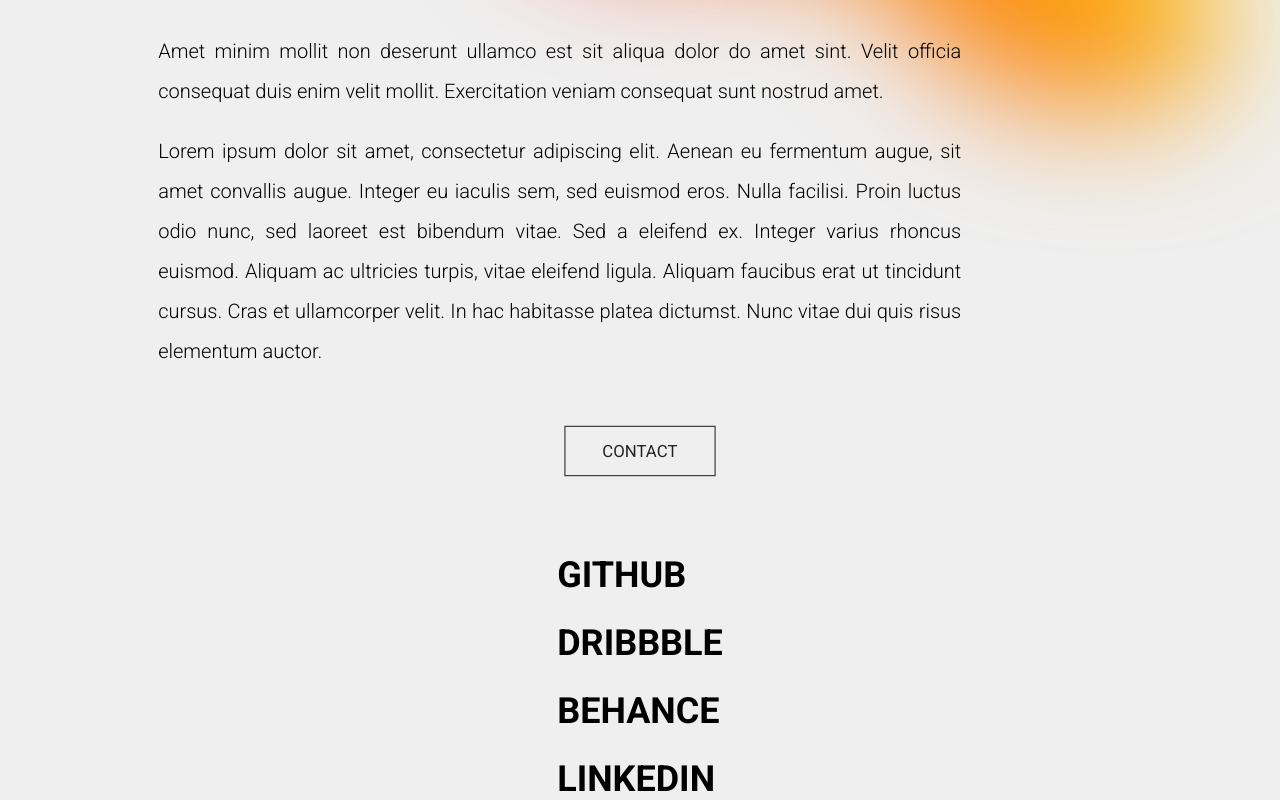
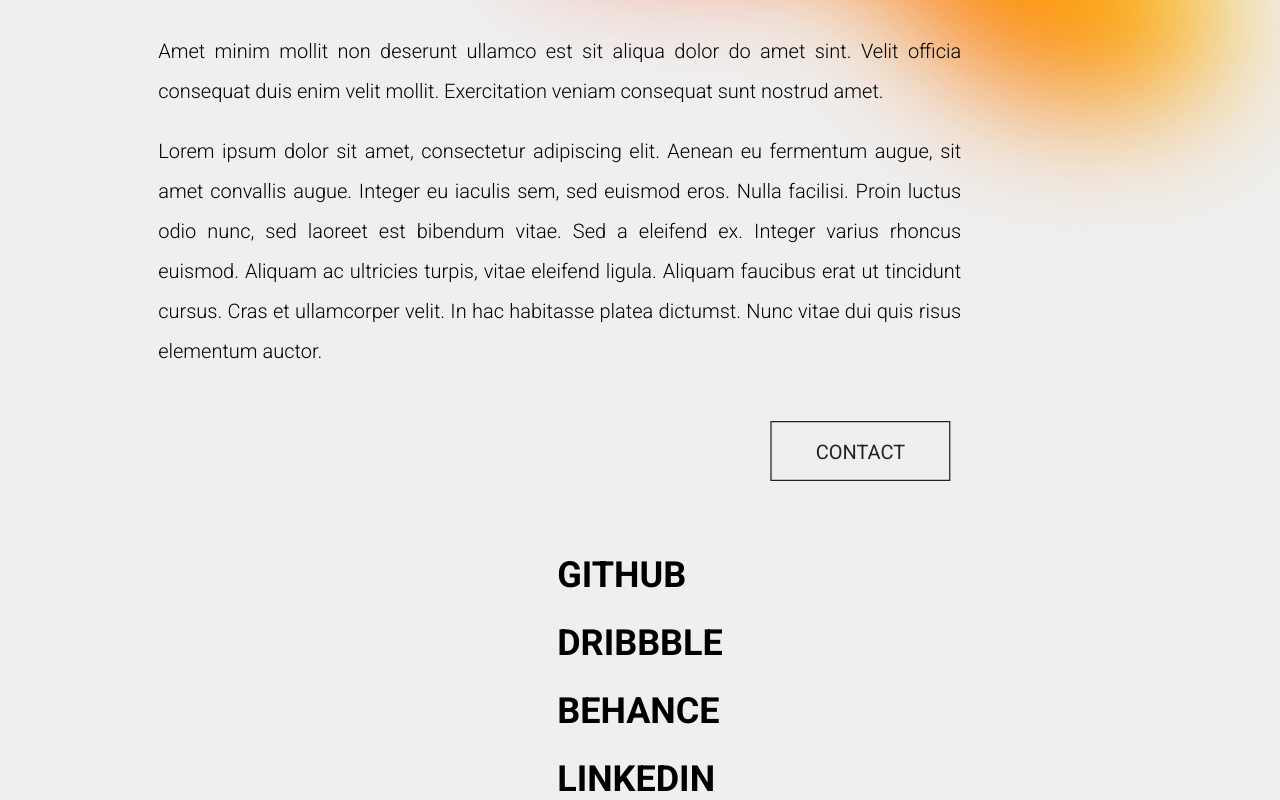
Before and after one commit to DevilsDomain/React-Portfolio, a Next.js app: page /about in a window 1280 px wide. Shown: the part 677-1477 px from the top of the page. Built offline with nearby package versions, Linux system fonts and the light colour scheme.

Commit message:
about page: contact button aligned properly

```diff
--- a/src/app/about/page.tsx
+++ b/src/app/about/page.tsx
@@ -44,7 +44,8 @@
                 Aliquam faucibus erat ut tincidunt cursus. Cras et ullamcorper velit. In hac habitasse platea dictumst.
                  Nunc vitae dui quis risus elementum auctor.</p>
             </div>
-                 <div className='flex flex-row w-full justify-center mb-20 scale-105'>
+                 <div className='flex flex-row w-full justify-center mb-20 scale-105
+                 md:scale-125 md:justify-end md:mr-96 md:w-10/12'>
                     <Button type='secondary' link='/contact'>CONTACT</Button>
                  </div>
              <div className='flex flex-col gap-y-7 text-4xl font-bold'>
```
